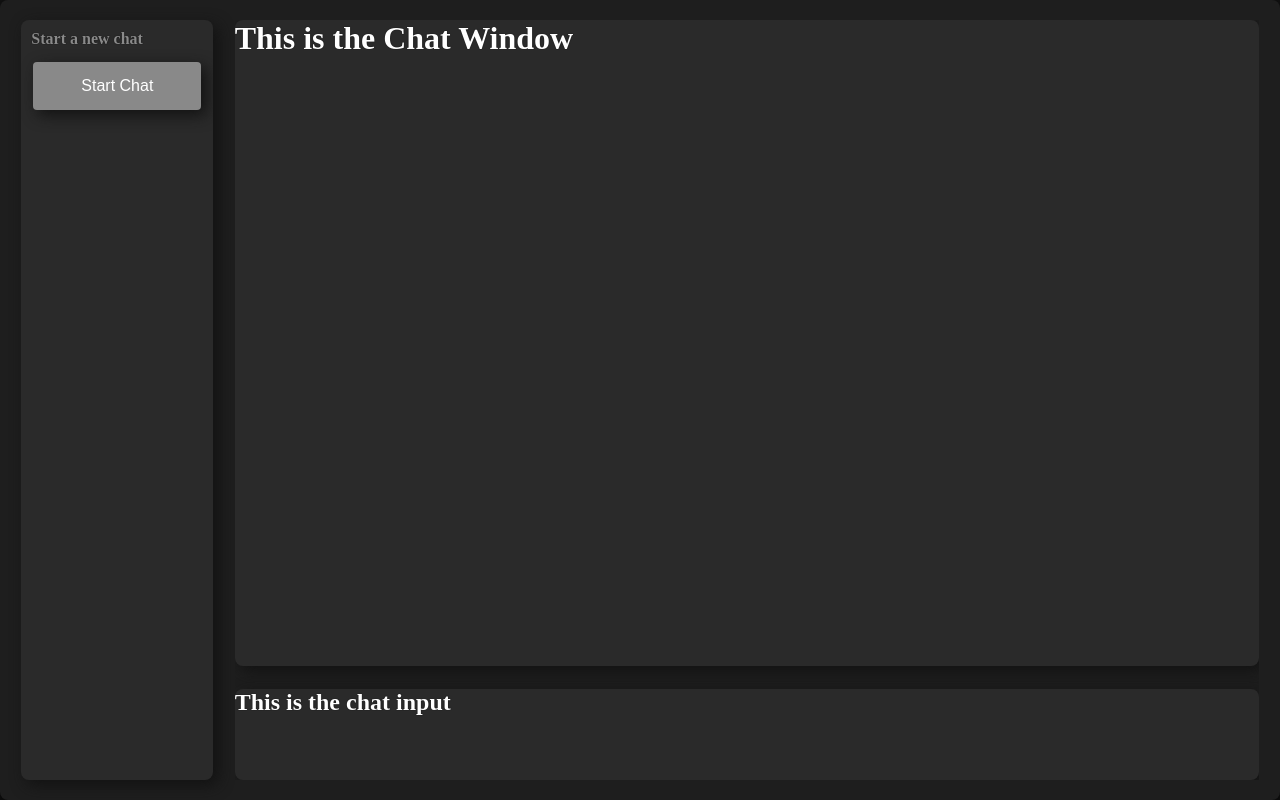
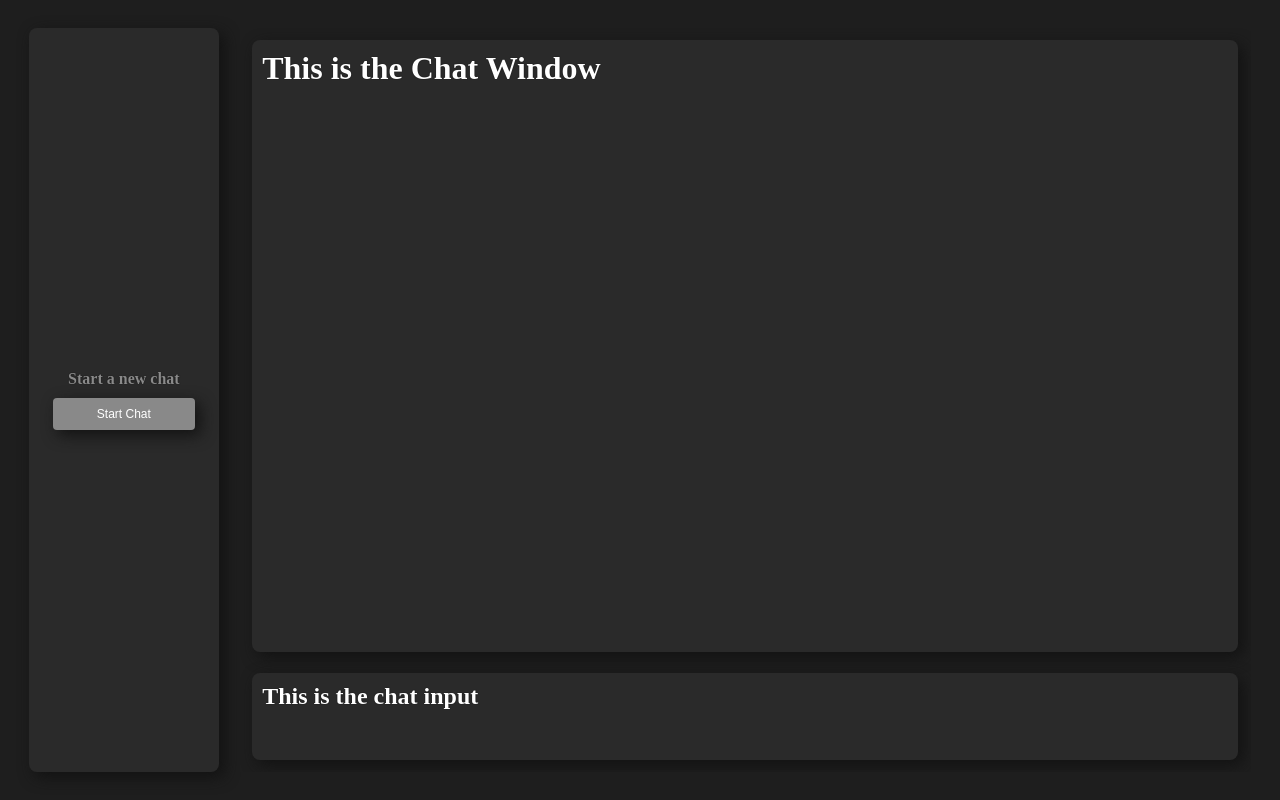
Before and after one commit to zingzongy/vue-tauri-chatbot, a Vue app: page / in a window 1280 px wide. Built offline with nearby package versions, Linux system fonts and the light colour scheme.

Commit message:
changed how action button looked

```diff
--- a/src/components/ActionButton.vue
+++ b/src/components/ActionButton.vue
@@ -15,18 +15,20 @@ const props = defineProps<Props>();
 <style scoped>
 /*basic styling to make it look like a button*/
 .simple-button {
+    width: 75%;
     background-color: #898989; /* Green */
     border: none;
     color: white;
-    padding: 15px 32px;
+    padding: 0.75em 1.5em;
     box-shadow: 5px 5px 15px rgb(18, 18, 18);
-    text-align: center;
     text-decoration: none;
-    display: inline-block;
-    font-size: 16px;
-    margin: 4px 2px;
+    display: flex;
+    justify-content: center;
+    align-items: center;
+    font-size: 12px;
     cursor: pointer;
     border-radius: 4px;
+    white-space: nowrap;
 }
 
 .simple-button:hover {
--- a/src/styles/global.css
+++ b/src/styles/global.css
@@ -25,10 +25,8 @@ html, body, #app {
     width: 100vw;
     height: 100vh;
     background-color: #1E1E1E;
-    border-radius: 8px;
-    box-shadow: 0 5px 15px rgba(0, 0, 0, 0.8);
     display: flex;
-    padding: 0;
+    padding: 0.5em;
     flex-direction: row;
     align-items: center;
     justify-content: space-evenly;
@@ -38,6 +36,7 @@ html, body, #app {
 .chat-container {
     height: 95%;
     width: 80%;
+    padding: 1%;
     display: flex;
     flex-direction: column;
     justify-content: space-between;
@@ -48,12 +47,15 @@ html, body, #app {
 .chat-sidebar {
     width: 15%;
     height: 95%;
+    padding: 0%;
     display: flex;
     flex-direction: column;
+    justify-content: center;
+    text-align: center;
+    align-items: center;
     background-color: #2A2A2A;
     border-radius: 8px;
     box-shadow: 5px 5px 15px rgb(18, 18, 18);
-    padding: 10px;
     overflow-y: auto; /* Allows scrolling if content overflows */
 }
 
@@ -66,6 +68,7 @@ html, body, #app {
 .chat-window {
     width: 100%;
     height: 85%;
+    padding: 1%;
     border-radius: 8px;
     background-color: #2A2A2A;
     box-shadow: 5px 5px 15px rgb(18, 18, 18);
@@ -76,6 +79,7 @@ html, body, #app {
 .chat-input {
     height: 12%;
     width: 100%;
+    padding: 1%;
     border-radius: 8px;
     box-shadow: 5px 5px 15px rgb(18, 18, 18);
     background-color: #2A2A2A;
```
